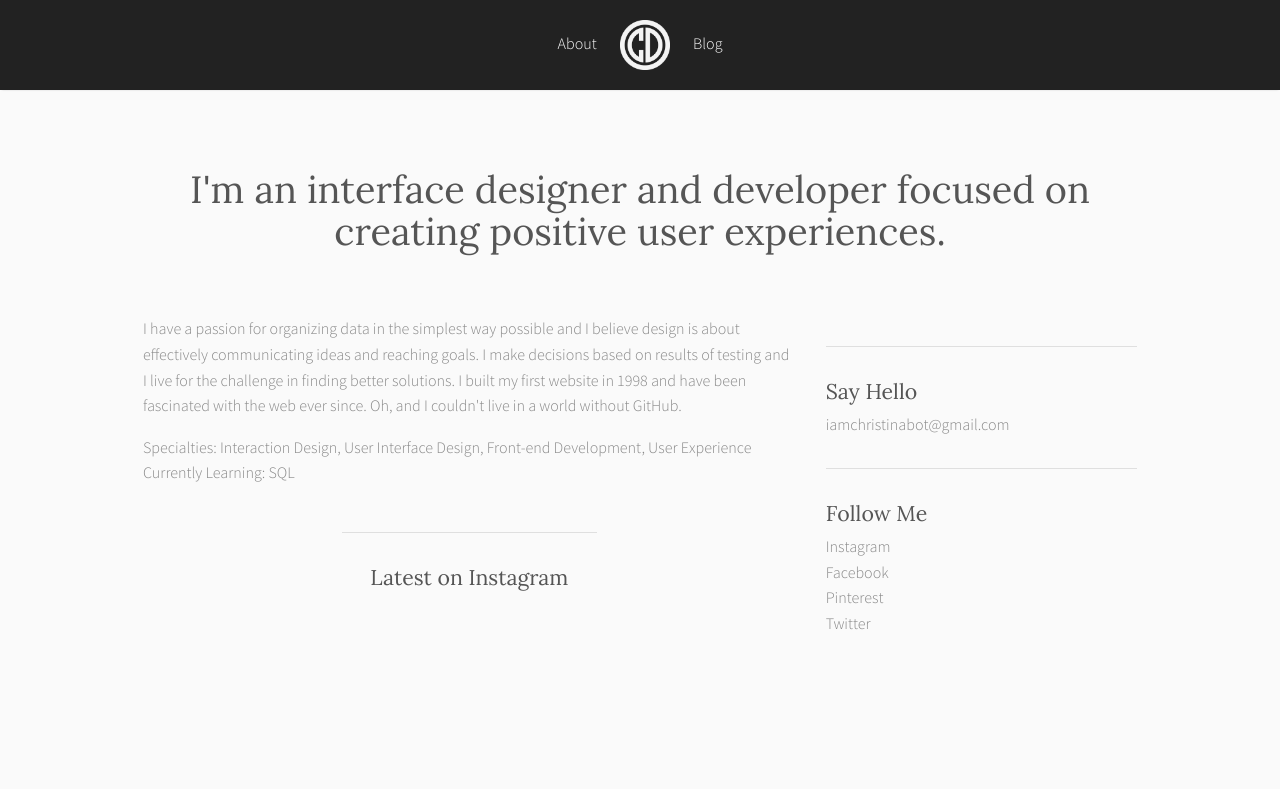
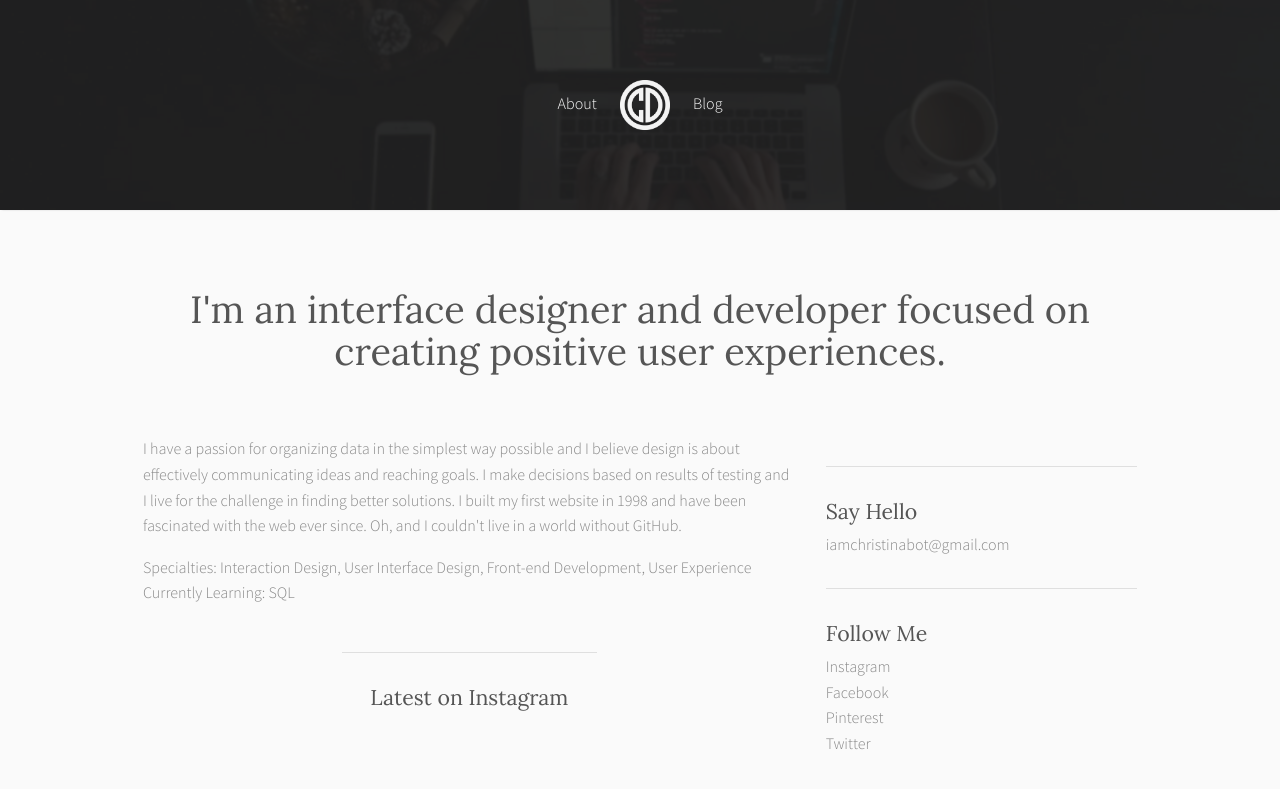
Before and after one commit to iamchristinabot/iamchristinabot.github.io, a Jekyll site: the page built from about.html, in a window 1280 px wide. Shown: the top 789 px of the page. Built offline with Jekyll 4.4.1, drawn with Linux system fonts in a browser that asks for light colours; nearby versions of some CDN libraries.

Commit message:
Restyle header

```diff
--- a/_includes/header.html
+++ b/_includes/header.html
@@ -3,8 +3,6 @@
     <div class="container">
       <div class="row">
         <div class="col-sm-12 text-center">
-
-
           <a href="{{ site.url | prepend: site.baseurl }}/about/">About</a>
           <a href="{{ site.url | prepend: site.baseurl }}">
             <img src="{{ site.url | prepend: site.baseurl }}/images/logo-monogram-w.png" class="monogram">
@@ -14,4 +12,5 @@
       </div>
     </div>
   </nav>
+  <div id="overlay"></div>
 </header>
--- a/_sass/nav.scss
+++ b/_sass/nav.scss
@@ -1,10 +1,14 @@
 nav {
   box-shadow: 0 2px 2px -2px rgba(0,0,0,.15);
   width: 100%;
-  background: #222;
   box-sizing: border-box;
   padding: 20px;
   margin-bottom: 20px;
+  position: relative;
+  z-index: 5;
+  @include breakp($bp-medium){
+    padding: 80px;
+  }
   .monogram{
     max-width: 50px;
     @include opacity(.95);
@@ -21,3 +25,22 @@ nav {
     font-weight: bold;
   }
 }
+.site-header{
+  background: #222 url('/images/video-still.jpg') no-repeat 0 50%;
+  position: relative;
+  @include backgroundCover;
+  @include breakp($bp-medium){
+    background: #222 url('/images/video-still.jpg') no-repeat 0 -180px;
+    @include backgroundCover;
+  }
+  #overlay {
+    background: #222;
+    width: 100%;
+    height: 100%;
+    position: absolute;
+    top: 0;
+    z-index: 0;
+    pointer-events: none;
+    @include opacity(.9);
+  }
+}
```
